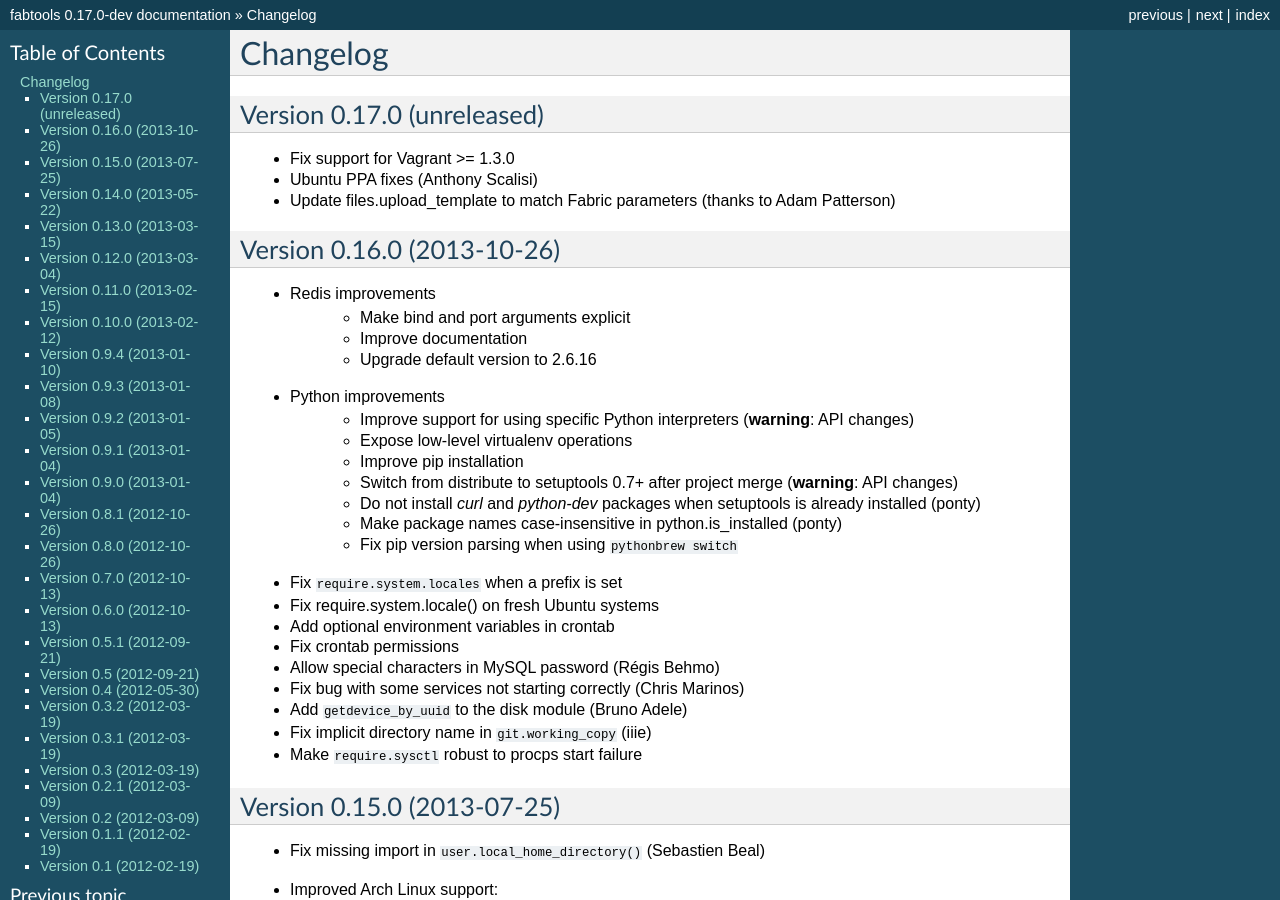
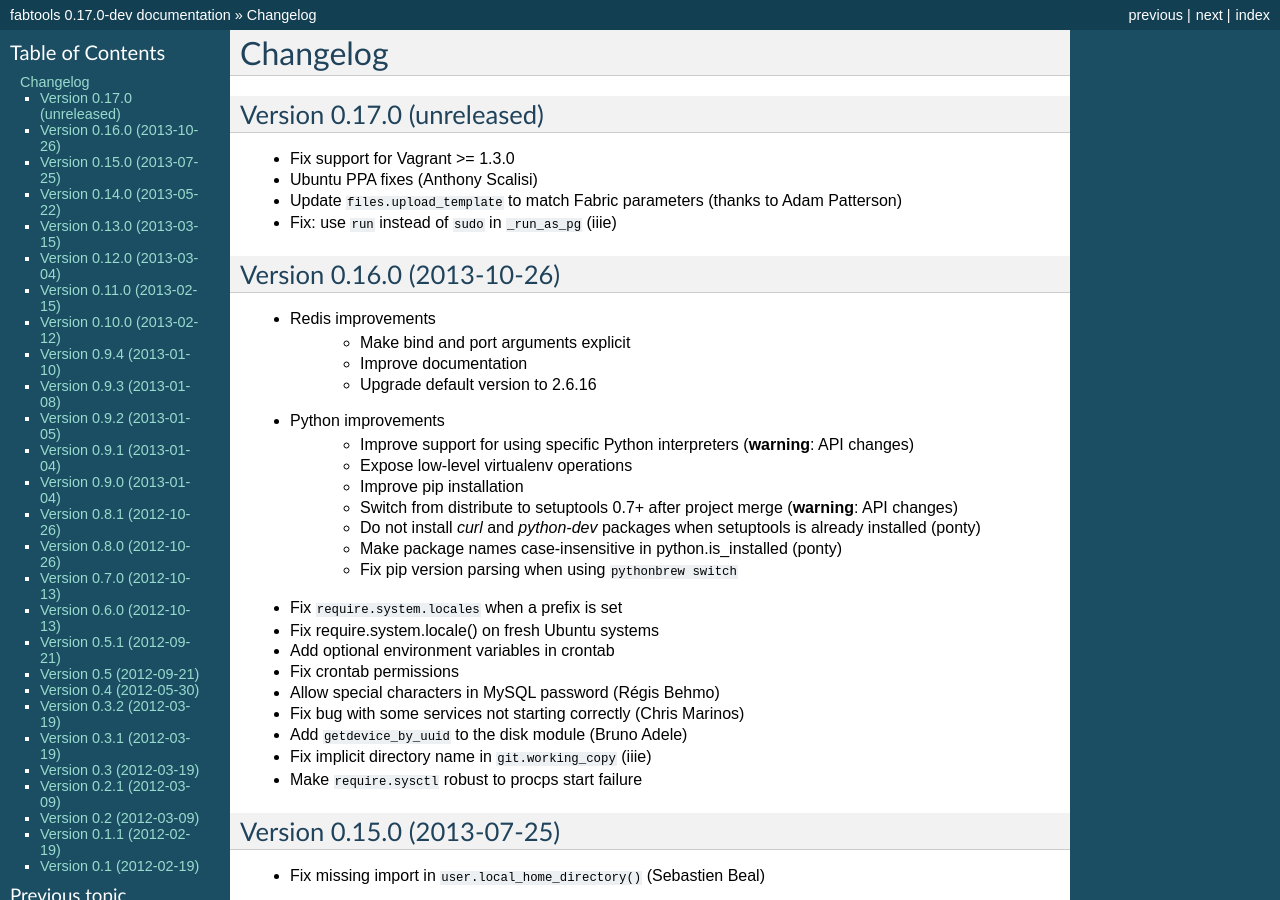
Before and after one commit to fabtools/fabtools, a Sphinx documentation site: the page built from docs/CHANGELOG.rst, in a window 1280 px wide and 900 px high. Built offline with Sphinx 7.4.7, drawn with Linux system fonts in a browser that asks for light colours.

Commit message:
Update changelog

```diff
--- a/docs/CHANGELOG.rst
+++ b/docs/CHANGELOG.rst
@@ -6,8 +6,9 @@ Version 0.17.0 (unreleased)
 
 * Fix support for Vagrant >= 1.3.0
 * Ubuntu PPA fixes (Anthony Scalisi)
-* Update files.upload_template to match Fabric parameters
+* Update ``files.upload_template`` to match Fabric parameters
   (thanks to Adam Patterson)
+* Fix: use ``run`` instead of ``sudo`` in ``_run_as_pg`` (iiie)
 
 
 Version 0.16.0 (2013-10-26)
```
